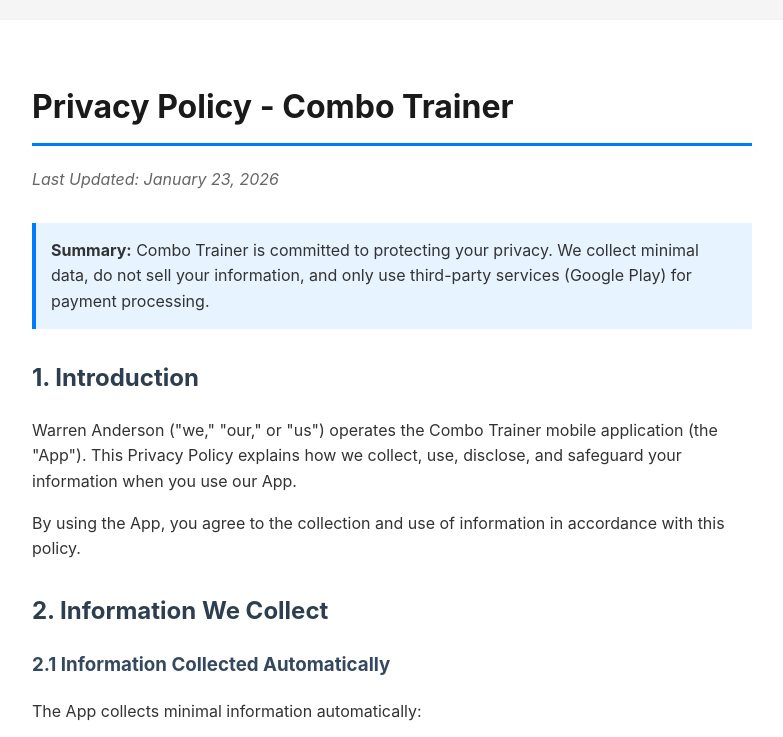
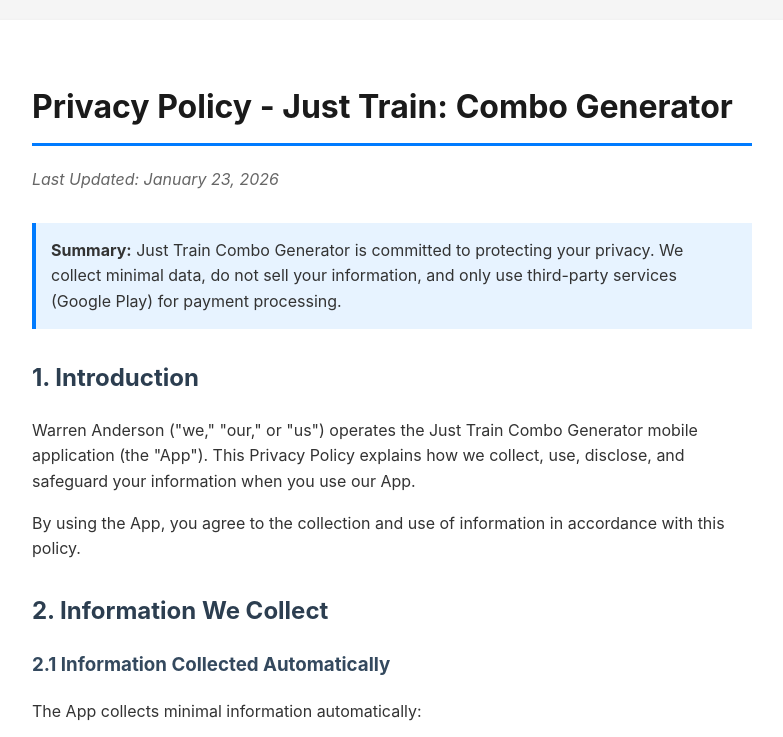
Before and after one commit to warrena2017/combo-trainer-privacy, a plain HTML site: page index.html in a window 1280 px wide. Shown: the top 737 px of the page, without its empty margins (248-1031 px from the left). Drawn offline with Linux system fonts and the light colour scheme.

Commit message:
Update index.html

```diff
--- a/index.html
+++ b/index.html
@@ -3,7 +3,7 @@
 <head>
     <meta charset="UTF-8">
     <meta name="viewport" content="width=device-width, initial-scale=1.0">
-    <title>Privacy Policy - Combo Trainer</title>
+    <title>Privacy Policy - Just Train: Combo Generator</title>
     <style>
         body {
             font-family: -apple-system, BlinkMacSystemFont, 'Segoe UI', Roboto, 'Helvetica Neue', Arial, sans-serif;
@@ -67,15 +67,15 @@
 </head>
 <body>
     <div class="container">
-        <h1>Privacy Policy - Combo Trainer</h1>
+        <h1>Privacy Policy - Just Train: Combo Generator</h1>
         <p class="last-updated">Last Updated: January 23, 2026</p>
 
         <div class="highlight">
-            <strong>Summary:</strong> Combo Trainer is committed to protecting your privacy. We collect minimal data, do not sell your information, and only use third-party services (Google Play) for payment processing.
+            <strong>Summary:</strong> Just Train Combo Generator is committed to protecting your privacy. We collect minimal data, do not sell your information, and only use third-party services (Google Play) for payment processing.
         </div>
 
         <h2>1. Introduction</h2>
-        <p>Warren Anderson ("we," "our," or "us") operates the Combo Trainer mobile application (the "App"). This Privacy Policy explains how we collect, use, disclose, and safeguard your information when you use our App.</p>
+        <p>Warren Anderson ("we," "our," or "us") operates the Just Train Combo Generator mobile application (the "App"). This Privacy Policy explains how we collect, use, disclose, and safeguard your information when you use our App.</p>
         <p>By using the App, you agree to the collection and use of information in accordance with this policy.</p>
 
         <h2>2. Information We Collect</h2>
```
